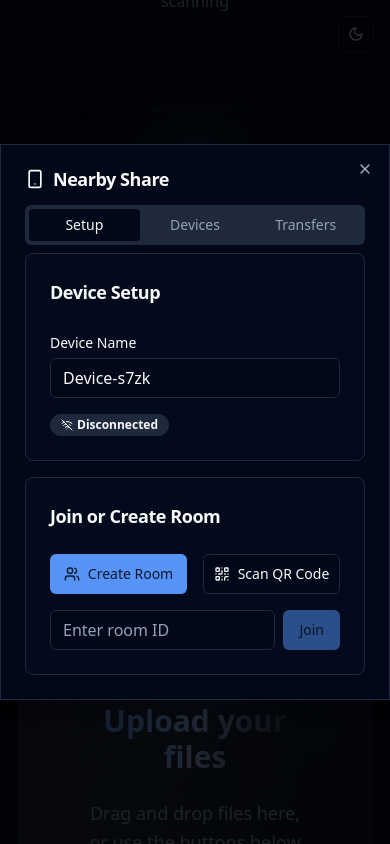
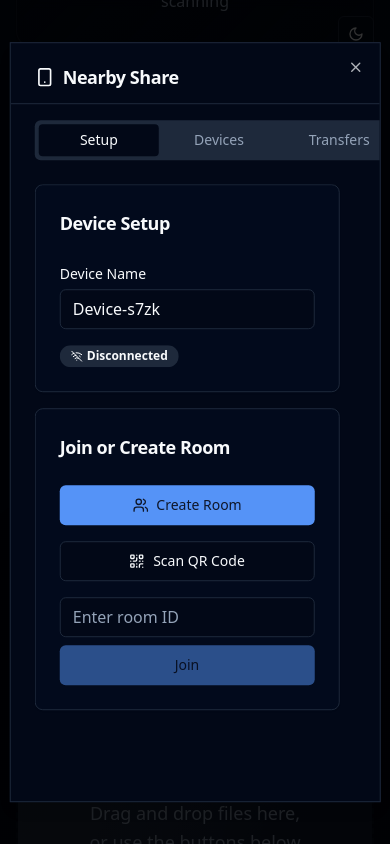
Before and after one commit to pavana05/file-transfer-pavan, a React (Vite) app: page / in a window 390 px wide. Both pictures are taken after a click on the button "Start Nearby Share". Shown: the part 1237-2081 px from the top of the page. Built offline with nearby package versions, Linux system fonts and the light colour scheme.

Commit message:
Fix errors and improve responsiveness
Address errors, improve desktop/mobile responsiveness, and make the page scrollable.

```diff
--- a/src/components/nearbyShare/NearbyShareDialog.tsx
+++ b/src/components/nearbyShare/NearbyShareDialog.tsx
@@ -180,22 +180,27 @@ const NearbyShareDialog: React.FC<NearbyShareDialogProps> = ({ trigger, files =
       <DialogTrigger asChild>
         {trigger}
       </DialogTrigger>
-      <DialogContent className="max-w-2xl max-h-[80vh]">
-        <DialogHeader>
+      <DialogContent className="w-[95vw] max-w-4xl h-[90vh] max-h-[800px] p-0 overflow-hidden">
+        <div className="flex flex-col h-full">
+          <DialogHeader className="p-6 pb-4 border-b">
             <DialogTitle className="flex items-center gap-2">
               <Smartphone className="w-5 h-5" />
               Nearby Share
             </DialogTitle>
           </DialogHeader>
 
-        <Tabs defaultValue="setup" className="w-full">
-          <TabsList className="grid w-full grid-cols-3">
+          <div className="flex-1 overflow-hidden">
+            <Tabs defaultValue="setup" className="w-full h-full flex flex-col">
+              <TabsList className="grid w-full grid-cols-3 mx-6 mt-4">
                 <TabsTrigger value="setup">Setup</TabsTrigger>
                 <TabsTrigger value="devices">Devices</TabsTrigger>
                 <TabsTrigger value="transfers">Transfers</TabsTrigger>
               </TabsList>
 
-          <TabsContent value="setup" className="space-y-4">
+              <TabsContent value="setup" className="flex-1 m-0 p-6 overflow-y-auto">
+                <ScrollArea className="h-full">
+                  <div className="space-y-4 pr-4"
+                    >
                     <Card>
                       <CardHeader>
                         <CardTitle className="text-lg">Device Setup</CardTitle>
@@ -211,7 +216,7 @@ const NearbyShareDialog: React.FC<NearbyShareDialogProps> = ({ trigger, files =
                           />
                         </div>
 
-                <div className="flex items-center gap-2">
+                        <div className="flex flex-wrap items-center gap-2">
                           {isConnected ? (
                             <Badge variant="default" className="flex items-center gap-1">
                               <Wifi className="w-3 h-3" />
@@ -235,11 +240,11 @@ const NearbyShareDialog: React.FC<NearbyShareDialogProps> = ({ trigger, files =
                         <CardTitle className="text-lg">Join or Create Room</CardTitle>
                       </CardHeader>
                       <CardContent className="space-y-4">
-                <div className="grid grid-cols-2 gap-4">
+                        <div className="grid grid-cols-1 sm:grid-cols-2 gap-4">
                           <Button
                             onClick={createRoom}
                             disabled={isCreatingRoom || !deviceName.trim()}
-                    className="flex items-center gap-2"
+                            className="flex items-center gap-2 w-full"
                           >
                             <Users className="w-4 h-4" />
                             {isCreatingRoom ? 'Creating...' : 'Create Room'}
@@ -248,14 +253,14 @@ const NearbyShareDialog: React.FC<NearbyShareDialogProps> = ({ trigger, files =
                           <Button
                             onClick={() => setShowScanner(true)}
                             variant="outline"
-                    className="flex items-center gap-2"
+                            className="flex items-center gap-2 w-full"
                           >
                             <QrCode className="w-4 h-4" />
                             Scan QR Code
                           </Button>
                         </div>
 
-                <div className="flex gap-2">
+                        <div className="flex flex-col sm:flex-row gap-2">
                           <Input
                             value={roomId}
                             onChange={(e) => setRoomId(e.target.value.toUpperCase())}
@@ -265,6 +270,7 @@ const NearbyShareDialog: React.FC<NearbyShareDialogProps> = ({ trigger, files =
                           <Button
                             onClick={() => joinRoom(roomId)}
                             disabled={!roomId.trim() || !deviceName.trim()}
+                            className="sm:w-auto w-full"
                           >
                             Join
                           </Button>
@@ -285,9 +291,13 @@ const NearbyShareDialog: React.FC<NearbyShareDialogProps> = ({ trigger, files =
                         )}
                       </CardContent>
                     </Card>
+                  </div>
+                </ScrollArea>
               </TabsContent>
 
-          <TabsContent value="devices" className="space-y-4">
+              <TabsContent value="devices" className="flex-1 m-0 p-6 overflow-y-auto">
+                <ScrollArea className="h-full">
+                  <div className="space-y-4 pr-4">
                     <Card>
                       <CardHeader>
                         <CardTitle className="text-lg flex items-center gap-2">
@@ -296,7 +306,7 @@ const NearbyShareDialog: React.FC<NearbyShareDialogProps> = ({ trigger, files =
                         </CardTitle>
                       </CardHeader>
                       <CardContent>
-                <ScrollArea className="h-64">
+                        <div className="max-h-64 overflow-y-auto">
                           {connectedDevices.length === 0 ? (
                             <div className="text-center py-8 text-muted-foreground">
                               No devices found. Create or join a room to start sharing.
@@ -306,7 +316,7 @@ const NearbyShareDialog: React.FC<NearbyShareDialogProps> = ({ trigger, files =
                               {connectedDevices.map((device) => (
                                 <div
                                   key={device.id}
-                          className="flex items-center justify-between p-3 border rounded-lg"
+                                  className="flex flex-col sm:flex-row sm:items-center justify-between p-3 border rounded-lg gap-3"
                                 >
                                   <div className="flex items-center gap-3">
                                     <div className="w-8 h-8 bg-primary/10 rounded-full flex items-center justify-center">
@@ -320,7 +330,7 @@ const NearbyShareDialog: React.FC<NearbyShareDialogProps> = ({ trigger, files =
                                     </div>
                                   </div>
 
-                          <div className="flex gap-2">
+                                  <div className="flex flex-wrap gap-2">
                                     {files.map((file, index) => (
                                       <Button
                                         key={index}
@@ -330,7 +340,7 @@ const NearbyShareDialog: React.FC<NearbyShareDialogProps> = ({ trigger, files =
                                         className="flex items-center gap-1"
                                       >
                                         <Send className="w-3 h-3" />
-                                Send {file.name}
+                                        <span className="hidden sm:inline">Send</span> {file.name}
                                       </Button>
                                     ))}
                                     {files.length === 0 && (
@@ -341,18 +351,22 @@ const NearbyShareDialog: React.FC<NearbyShareDialogProps> = ({ trigger, files =
                               ))}
                             </div>
                           )}
-                </ScrollArea>
+                        </div>
                       </CardContent>
                     </Card>
+                  </div>
+                </ScrollArea>
               </TabsContent>
 
-          <TabsContent value="transfers" className="space-y-4">
+              <TabsContent value="transfers" className="flex-1 m-0 p-6 overflow-y-auto">
+                <ScrollArea className="h-full">
+                  <div className="space-y-4 pr-4">
                     <Card>
                       <CardHeader>
                         <CardTitle className="text-lg">Active Transfers</CardTitle>
                       </CardHeader>
                       <CardContent>
-                <ScrollArea className="h-64">
+                        <div className="max-h-64 overflow-y-auto">
                           {activeTransfers.length === 0 ? (
                             <div className="text-center py-8 text-muted-foreground">
                               No active transfers
@@ -368,7 +382,7 @@ const NearbyShareDialog: React.FC<NearbyShareDialogProps> = ({ trigger, files =
                                       ) : (
                                         <Download className="w-4 h-4 text-green-500" />
                                       )}
-                              <span className="font-medium">{transfer.fileName}</span>
+                                      <span className="font-medium text-sm sm:text-base">{transfer.fileName}</span>
                                     </div>
                                     <Badge
                                       variant={
@@ -397,11 +411,15 @@ const NearbyShareDialog: React.FC<NearbyShareDialogProps> = ({ trigger, files =
                               ))}
                             </div>
                           )}
-                </ScrollArea>
+                        </div>
                       </CardContent>
                     </Card>
+                  </div>
+                </ScrollArea>
               </TabsContent>
             </Tabs>
+          </div>
+        </div>
 
         {showScanner && (
           <QRCodeScanner
--- a/src/components/nearbyShare/QRCodeScanner.tsx
+++ b/src/components/nearbyShare/QRCodeScanner.tsx
@@ -75,13 +75,17 @@ const QRCodeScanner: React.FC<QRCodeScannerProps> = ({ isOpen, onClose, onScan }
 
   return (
     <Dialog open={isOpen} onOpenChange={handleClose}>
-      <DialogContent className="max-w-md">
+      <DialogContent className="max-w-md w-[95vw]" aria-describedby="qr-scanner-description">
         <DialogHeader>
           <DialogTitle className="flex items-center gap-2">
             <Camera className="w-5 h-5" />
             Scan QR Code
           </DialogTitle>
         </DialogHeader>
+
+        <div id="qr-scanner-description" className="sr-only">
+          QR code scanner interface for joining nearby share rooms
+        </div>
 
         <div className="space-y-4">
           {error && (
```
Lines whose indentation alone changed are shown as unchanged.
